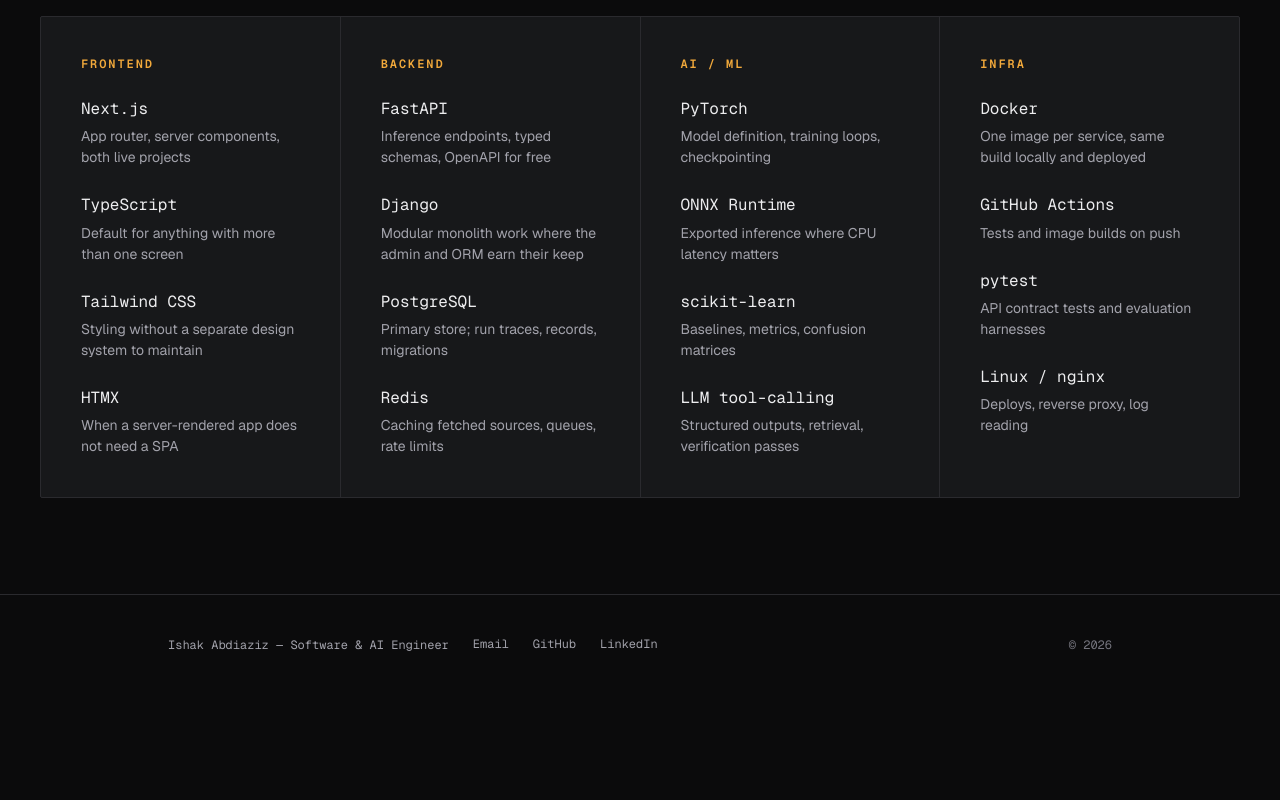
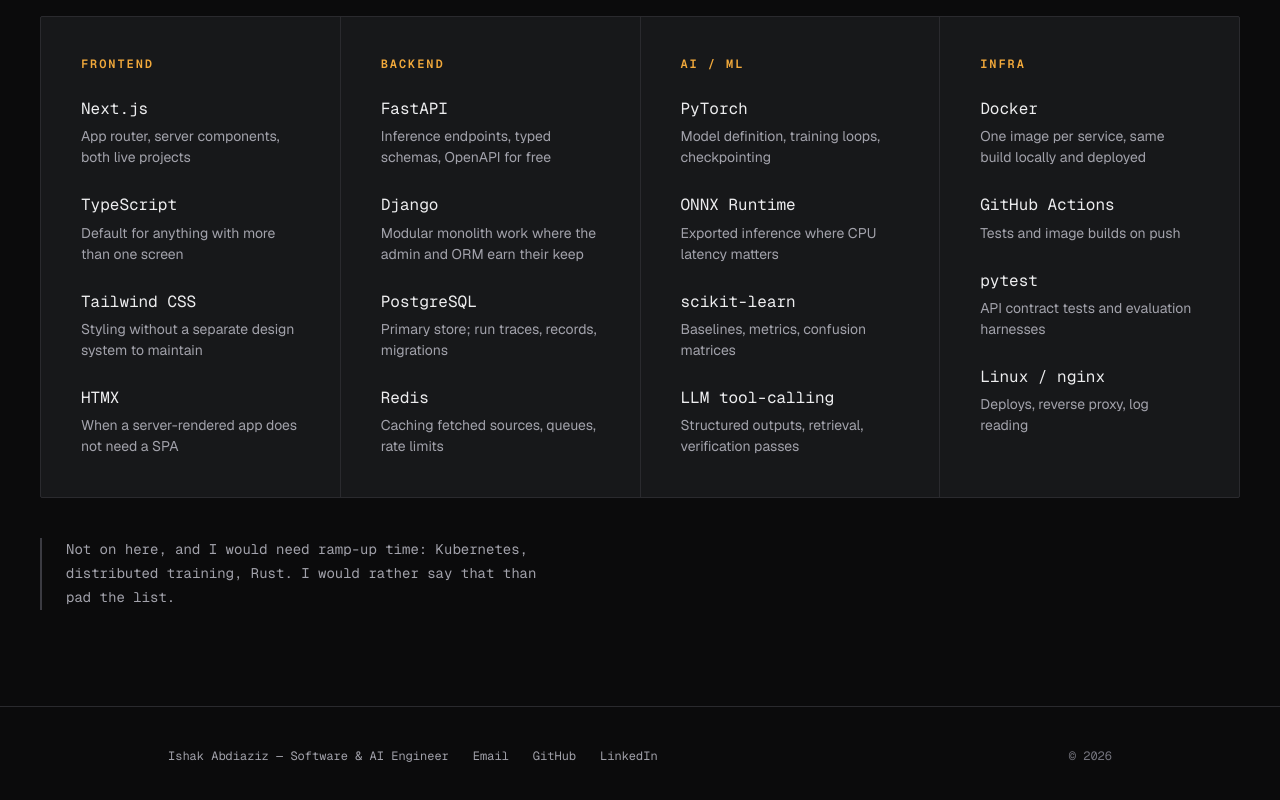
Before and after one commit to IshakAbdiazizHussen/Ishak-Abdiaziz----Portfolio, a Next.js app in the folder frontend/: page /toolbox in a window 1280 px wide. Shown: the part 420-1220 px from the top of the page. Before the commit the page ends 1116 px from the top, so only its background shows below. Built offline with nearby package versions, Linux system fonts and the light colour scheme; no server answers.

Commit message:
Now i add another section of the last update

```diff
--- a/frontend/app/toolbox/page.tsx
+++ b/frontend/app/toolbox/page.tsx
@@ -1,6 +1,6 @@
 import type { Metadata } from "next";
 import { Container } from "@/components/Container";
-import { toolbox, toolboxHeader } from "@/content/toolbox";
+import { toolbox, toolboxHeader, toolboxNote } from "@/content/toolbox";
 import styles from "./toolbox.module.css";
 
 export const metadata: Metadata = {
@@ -34,6 +34,7 @@
             </section>
           ))}
         </div>
+        <p className={styles.footnote}>{toolboxNote}</p>
       </div>
     </>
   );
--- a/frontend/app/toolbox/toolbox.module.css
+++ b/frontend/app/toolbox/toolbox.module.css
@@ -99,6 +99,17 @@
   color: var(--text-dim);
 }
 
+.footnote {
+  margin: var(--space-lg) 0 0;
+  max-width: 62ch;
+  padding-left: var(--space-md);
+  border-left: 2px solid var(--border-strong);
+  font-family: var(--font-mono-stack);
+  font-size: var(--text-sm);
+  line-height: 1.7;
+  color: var(--text-dim);
+}
+
 @media (max-width: 60rem) {
   .groups {
     grid-template-columns: repeat(2, 1fr);
--- a/frontend/content/toolbox.ts
+++ b/frontend/content/toolbox.ts
@@ -19,6 +19,10 @@
     "Things I have shipped something with. Tools I have only read about are not on this " +
     "list, and the list is short on purpose.",
 };
+
+export const toolboxNote =
+  "Not on here, and I would need ramp-up time: Kubernetes, distributed training, Rust. " +
+  "I would rather say that than pad the list.";
 
 export const toolbox: ToolGroup[] = [
   {
```
